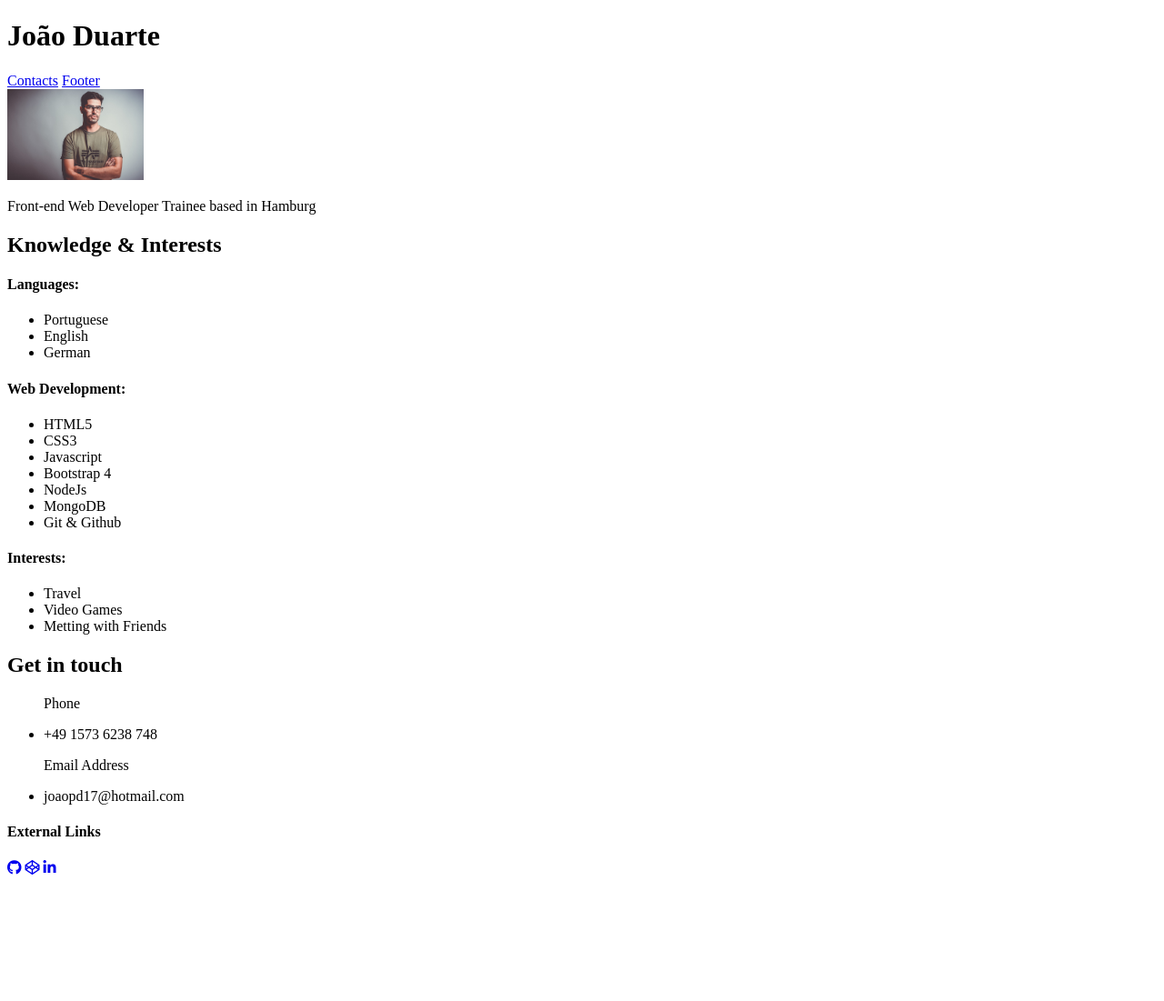
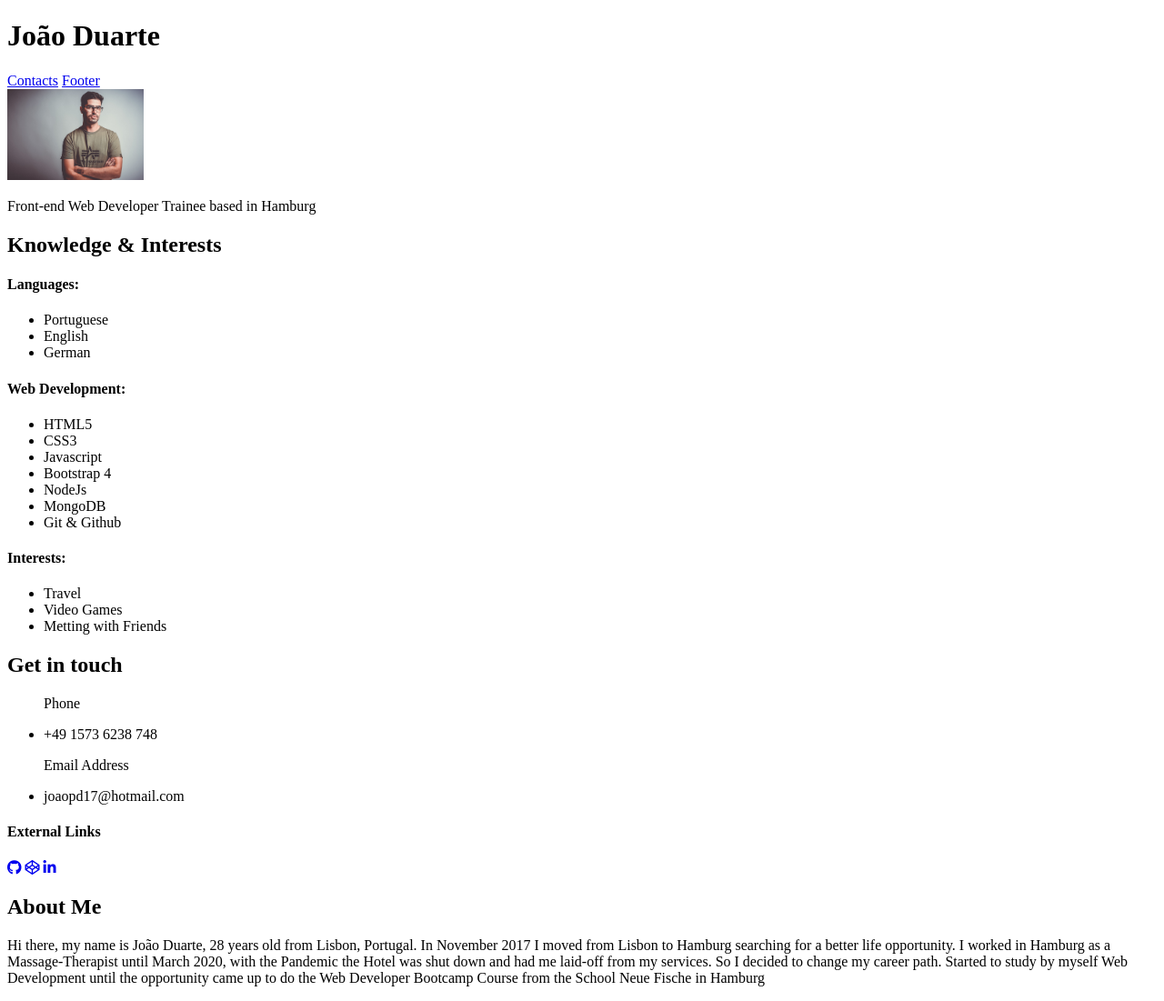
Before and after one commit to Joao17Duarte/personal-website, a plain HTML site: page src/index.html in a window 1280 px wide. Shown: the whole page at 91% size. Before the commit the page ends 972 px from the top, so only its background shows below. Drawn offline with Linux system fonts and the light colour scheme.

Commit message:
update about-me section

```diff
--- a/src/index.html
+++ b/src/index.html
@@ -19,6 +19,7 @@
             <img src="/src/images/pic1.jpg" alt="" height="100px" width="150px">
             <p>Front-end Web Developer Trainee based in Hamburg</p>
         </section>
+
         <section>
             <h2>Knowledge & Interests</h2>
 
@@ -66,6 +67,11 @@
             <a href="https://www.linkedin.com/"> <i class="fab fa-linkedin-in"></i></i></a>
         </section>
 
+        <section>
+            <h2>About Me</h2>
+            <p>Hi there, my name is João Duarte, 28 years old from Lisbon, Portugal. In November 2017 I moved from Lisbon to Hamburg searching for a better life opportunity. I worked in Hamburg as a Massage-Therapist until March 2020, with the Pandemic the Hotel was shut down and had me laid-off from my services. So I decided to change my career path. Started to study by myself Web Development until the opportunity came up to do the Web Developer Bootcamp Course from the School Neue Fische in Hamburg</p>
+        </section>
+
 
     </main>
 </body>
```
